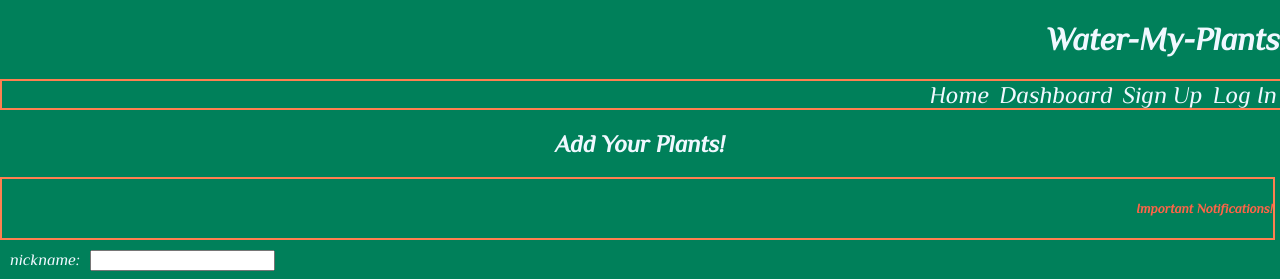
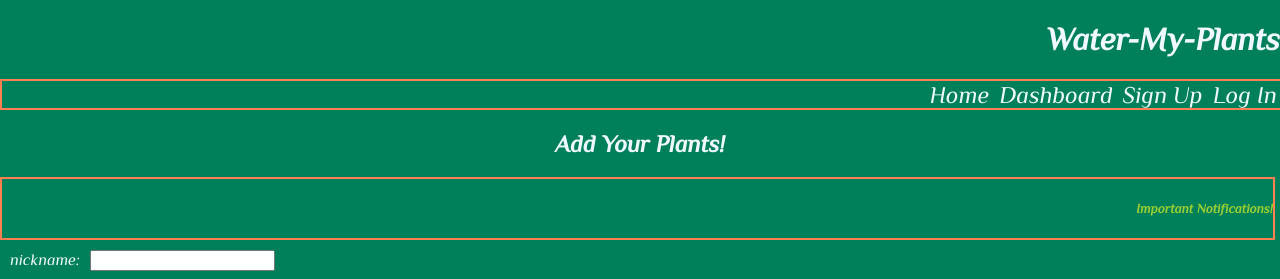
Before and after one commit to BW-waterMyPlant-JAN-21/Front-End, a React (Create React App) app in the folder water-plants/: page /dashboard in a window 1280 px wide. Shown: the top 279 px of the page. Built offline with nearby package versions, Linux system fonts and the light colour scheme.

Commit message:
Added a conditional so that only the plants due for watering get reset when the button is clicked

```diff
--- a/water-plants/src/App.css
+++ b/water-plants/src/App.css
@@ -191,7 +191,7 @@ button:hover {
 }
 
 .wateringNotification {
-  color: tomato;
+  color: yellowgreen;
   display: flex;
   flex-direction: column;
   align-items: flex-end;
--- a/water-plants/src/Components/Plant.js
+++ b/water-plants/src/Components/Plant.js
@@ -110,9 +110,16 @@ const Plant = (props) => {
             return data;
         })
         console.log(selectedPlantIndex);
-        copyPlantsData[selectedPlantIndex] = ({...copyPlantsData[selectedPlantIndex], today: resetCurrentWateringDate()})
-        updatePlantsFunction(copyPlantsData);
-        adjustResetListFunction();
+
+        let originalWateringDate = setNextDate(copyPlantsData[selectedPlantIndex].today, copyPlantsData[selectedPlantIndex].days);
+        let currentDate = resetCurrentWateringDate();
+
+        //This will check if the plants are due for watering. Only then will the date be reset. Thus, the button will not work if the plants are not due for watering.
+        if(originalWateringDate === currentDate) {
+            copyPlantsData[selectedPlantIndex] = ({...copyPlantsData[selectedPlantIndex], today: resetCurrentWateringDate()})
+            updatePlantsFunction(copyPlantsData);
+            adjustResetListFunction();
+        }
     }
 
     return (
```
Also changed, not shown: 1 other file (tests, documents, lock files or other folders).
